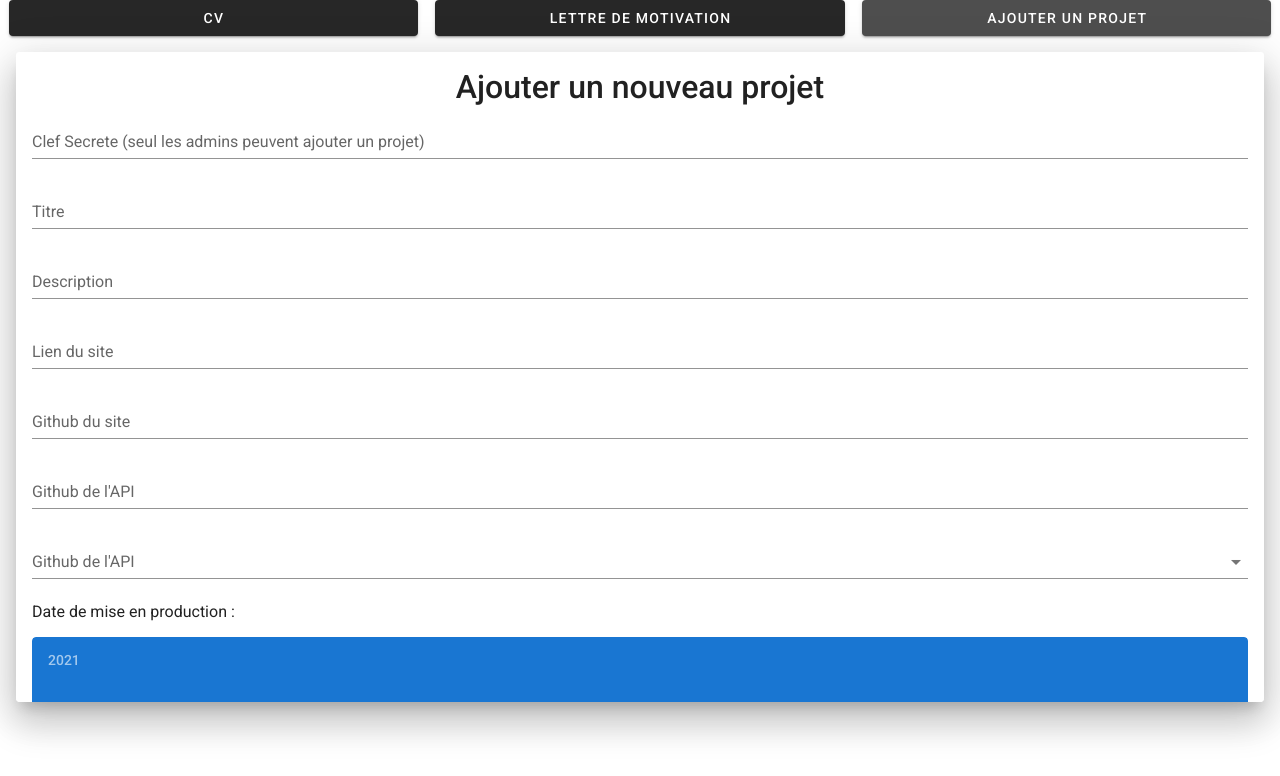
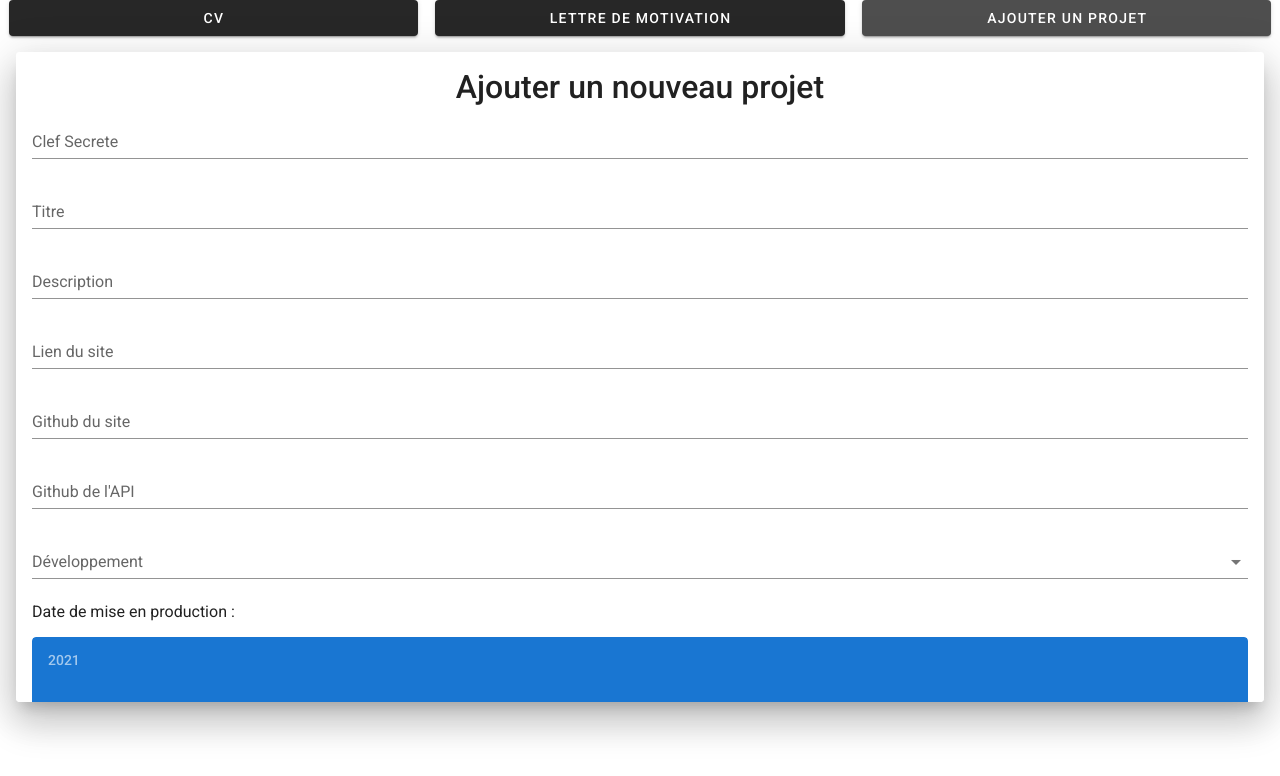
Before and after one commit to AlexisLemaire/alexis-lemaire-cv, a Nuxt app: page /addProject in a window 1280 px wide. Shown: the top 776 px of the page. Built offline with nearby package versions, Linux system fonts and the light colour scheme.

Commit message:
feature: add validation on forms

```diff
--- a/pages/addProject.vue
+++ b/pages/addProject.vue
@@ -2,18 +2,18 @@
   <div class="p-3">
     <v-card class="p-3" elevation="22">
       <h2 class="text-center">Ajouter un nouveau projet</h2>
-      <v-form>
-        <v-text-field v-model="project.secretKey" label="Clef Secrete (seul les admins peuvent ajouter un projet)" />
-        <v-text-field v-model="project.title" label="Titre" />
-        <v-text-field v-model="project.description" label="Description" />
-        <v-text-field v-model="project.link" label="Lien du site" />
-        <v-text-field v-model="project.github" label="Github du site" />
-        <v-text-field v-model="project.githubAPI" label="Github de l'API" />
-        <v-select v-model="project.dev" label="Github de l'API" :items="['Maintenu', 'Abandonné']" />
+      <v-form v-model="isValid">
+        <v-text-field v-model="project.secretKey" label="Clef Secrete" required :rules="requiredRules" />
+        <v-text-field v-model="project.title" label="Titre" required :rules="requiredRules" />
+        <v-text-field v-model="project.description" label="Description" required :rules="requiredRules" />
+        <v-text-field v-model="project.link" label="Lien du site" required :rules="requiredRules" />
+        <v-text-field v-model="project.github" label="Github du site" required :rules="requiredRules" />
+        <v-text-field v-model="project.githubAPI" label="Github de l'API" required :rules="requiredRules" />
+        <v-select v-model="project.dev" label="Développement" :items="['Maintenu', 'Abandonné']" required :rules="requiredRules" />
         <div>Date de mise en production :</div>
         <v-date-picker v-model="project.date" width="100%" />
 
-        <v-btn width="100%" dark @click="postProject()"> Ajouter </v-btn>
+        <v-btn width="100%" dark :disabled="!isValid" @click="postProject()"> Ajouter </v-btn>
       </v-form>
       <v-alert v-if="res.error !== undefined" text color="red" outlined>{{ res.error }}</v-alert>
       <v-alert v-if="res.success !== undefined" text color="green" outlined>{{ res.success }}</v-alert>
@@ -28,6 +28,8 @@ export default {
     return {
       project: {},
       res: {},
+      requiredRules: [(v) => !!v || "Le champ est requis"],
+      isValid: false,
     };
   },
 
--- a/pages/changeProject/_id.vue
+++ b/pages/changeProject/_id.vue
@@ -2,18 +2,18 @@
   <div class="p-3">
     <v-card class="p-3" elevation="22">
       <h2 class="text-center">Modifier un projet</h2>
-      <v-form>
-        <v-text-field v-model="project.secretKey" label="Clef Secrete (seul les admins peuvent modifier un projet)" />
-        <v-text-field v-model="project.title" label="Titre" />
-        <v-text-field v-model="project.description" label="Description" />
-        <v-text-field v-model="project.link" label="Lien du site" />
-        <v-text-field v-model="project.github" label="Github du site" />
-        <v-text-field v-model="project.githubAPI" label="Github de l'API" />
-        <v-select v-model="project.dev" label="Github de l'API" :items="['Maintenu', 'Abandonné']" />
+      <v-form v-model="isValid">
+        <v-text-field v-model="project.secretKey" label="Clef Secrete" required :rules="requiredRules" />
+        <v-text-field v-model="project.title" label="Titre" required :rules="requiredRules" />
+        <v-text-field v-model="project.description" label="Description" required :rules="requiredRules" />
+        <v-text-field v-model="project.link" label="Lien du site" required :rules="requiredRules" />
+        <v-text-field v-model="project.github" label="Github du site" required :rules="requiredRules" />
+        <v-text-field v-model="project.githubAPI" label="Github de l'API" required :rules="requiredRules" />
+        <v-select v-model="project.dev" label="Développement" :items="['Maintenu', 'Abandonné']" required :rules="requiredRules" />
         <div>Date de mise en production :</div>
         <v-date-picker v-model="project.date" width="100%" />
 
-        <v-btn width="100%" dark @click="updateProject()"> Modifier </v-btn>
+        <v-btn width="100%" dark :disabled="!isValid" @click="updateProject()"> Modifier </v-btn>
       </v-form>
       <v-alert v-if="res.error !== undefined" text color="red" outlined>{{ res.error }}</v-alert>
       <v-alert v-if="res.success !== undefined" text color="green" outlined>{{ res.success }}</v-alert>
@@ -28,6 +28,8 @@ export default {
     return {
       project: {},
       res: {},
+      requiredRules: [(v) => !!v || "Le champ est requis"],
+      isValid: false,
     };
   },
 
```
